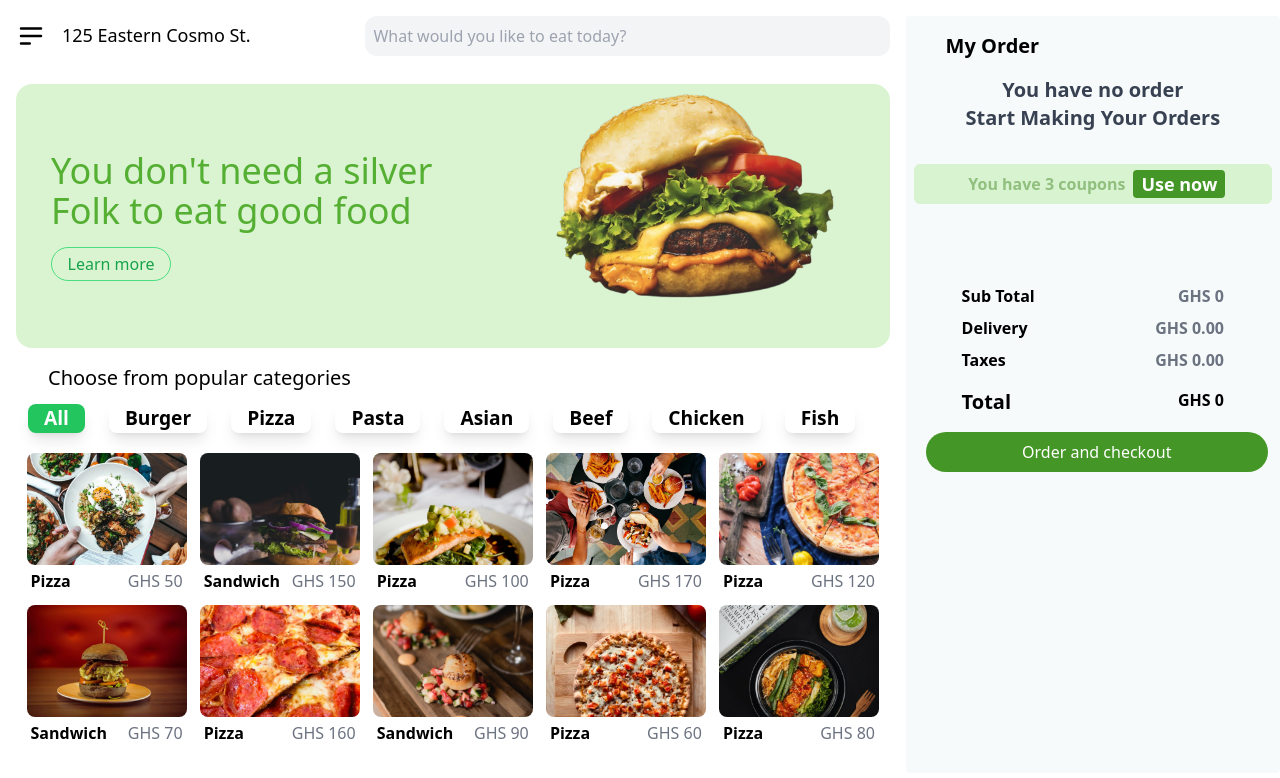
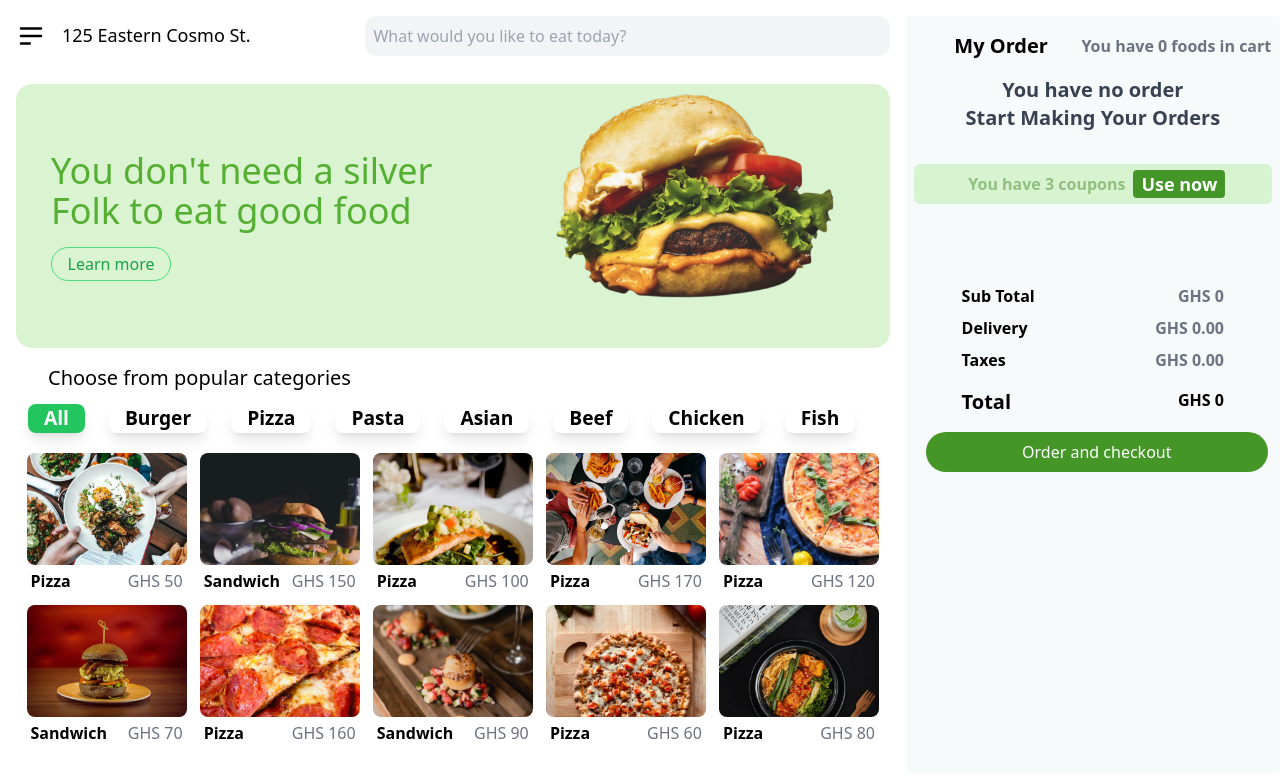
Before and after one commit to codewithdarkwa/react-food, a React (Create React App) app: page / in a window 1280 px wide. Shown: the top 778 px of the page. Built offline with nearby package versions, Linux system fonts and the light colour scheme.

Commit message:
displaying the number of foods in cart

```diff
--- a/src/components/Ordertab.js
+++ b/src/components/Ordertab.js
@@ -10,7 +10,12 @@ const Ordertab = () => {
 
   return (
     <>
-      <h2 className="m-4 ml-10 text-xl font-bold"> My Order</h2>
+      <div className="flex justify-around items-center">
+        <h2 className="m-4 ml-10 text-xl font-bold"> My Order</h2>
+        <span className="font-semibold text-gray-500">
+          You have {orderedFood.length} foods in cart
+        </span>
+      </div>
       {orderedFood.length === 0 ? (
         <OrderNow />
       ) : (
```
